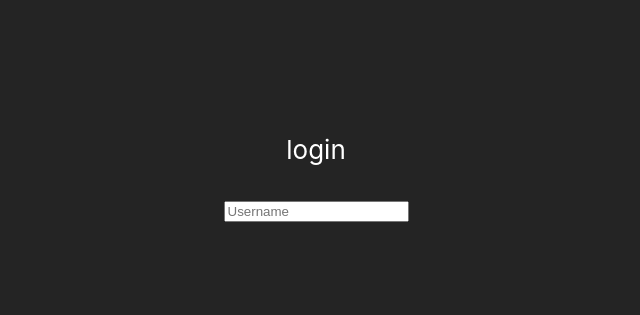
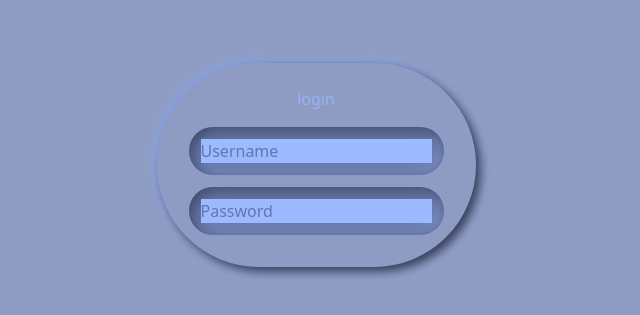
Before and after one commit to kbpositive/login-ui, a React (Create React App) app: page / in a window 1280 px wide. Shown: the part 235-550 px from the top of the page, without its empty margins (324-964 px from the left). Built offline with nearby package versions, Linux system fonts and the light colour scheme.

Commit message:
fixed alignment

```diff
--- a/src/App.css
+++ /dev/null
@@ -1,29 +0,0 @@
-.App {
-  text-align: center;
-}
-
-.App-logo {
-  height: 40vmin;
-  pointer-events: none;
-}
-
-@media (prefers-reduced-motion: no-preference) {
-  .App-logo {
-    animation: App-logo-spin infinite 20s linear;
-  }
-}
-
-.App-header {
-  background-color: #242424;
-  min-height: 100vh;
-  display: flex;
-  flex-direction: column;
-  align-items: center;
-  justify-content: center;
-  font-size: calc(10px + 2vmin);
-  color: white;
-}
-
-.App-link {
-  color: #61dafb;
-}
--- a/src/App.js
+++ b/src/App.js
@@ -1,30 +1,39 @@
 import InputField from './components/InputField';
 import React, { useState } from 'react';
-import './App.css';
 
 function App() {
-  const [state, setState] = useState('');
+  const [username, setUsername] = useState('');
+  const [password, setPassword] = useState('');
 
-  function setInputValue(val) {
+  function setInputValue(setVal, val) {
     val = val.trim();
     if (val.length > 12) {
       return;
     }
-    setState(val)
+    setVal(val)
   }
 
   return (
-    <div className="App">
-      <header className="App-header">
-        <p>login</p>
-        <InputField
-          type='text'
-          placeholder="Username"
-          value={state ? state : ''}
-          onChange={(state) => setInputValue(state)}
-        />
-
-      </header>
+    <div class="bg-blue-900 bg-opacity-50 flex h-screen">
+      <div class="mix-blend-overlay m-auto p-5 rounded-full shadow-outter">
+        <p class="mix-blend-overlay text-gray-100 text-center p-1">login</p>
+        <div class="text-gray-100 mix-blend-overlay bg-gray-500 bg-opacity-50 flex shadow-inner font-sans rounded-3xl m-3 p-3 justify-center">
+          <InputField
+            type='text'
+            placeholder="Username"
+            value={username ? username : ''}
+            onChange={(username) => setInputValue(setUsername, username)}
+          />
+        </div>
+        <div class="mix-blend-overlay bg-gray-500 bg-opacity-50 flex shadow-inner font-sans rounded-3xl m-3 p-3 justify-center">
+          <InputField
+            type='password'
+            placeholder="Password"
+            value={password ? password : ''}
+            onChange={(password) => setInputValue(setPassword, password)}
+          />
+        </div>
+      </div>
     </div>
   );
 }
--- a/src/components/InputField.js
+++ b/src/components/InputField.js
@@ -2,6 +2,7 @@ function InputField(props) {
     return (
         <div className='inputField'>
             <input
+                class='text-center bg-transparent'
                 className='input'
                 type={props.type}
                 placeholder={props.placeholder}
--- a/src/index.css
+++ b/src/index.css
@@ -1,13 +1,4 @@
-body {
-  margin: 0;
-  font-family: -apple-system, BlinkMacSystemFont, 'Segoe UI', 'Roboto', 'Oxygen',
-    'Ubuntu', 'Cantarell', 'Fira Sans', 'Droid Sans', 'Helvetica Neue',
-    sans-serif;
-  -webkit-font-smoothing: antialiased;
-  -moz-osx-font-smoothing: grayscale;
-}
-
-code {
-  font-family: source-code-pro, Menlo, Monaco, Consolas, 'Courier New',
-    monospace;
-}
+/* ./src/index.css */
+@tailwind base;
+@tailwind components;
+@tailwind utilities;
--- a/tailwind.config.js
+++ b/tailwind.config.js
@@ -11,7 +11,7 @@ module.exports = {
                 xl: '0 20px 25px -5px rgba(0, 0, 0, 0.1), 0 10px 10px -5px rgba(0, 0, 0, 0.04)',
                 '2xl': '0 25px 50px -12px rgba(0, 0, 0, 0.25)',
                 outter: '.3rem .3rem .6rem #595959, -.2rem -.2rem .5rem #E0E0E0',
-                inner: 'inset 0 2px 4px 0 rgba(0, 0, 0, 0.06)',
+                inner: 'inset .2rem .2rem 1rem #595959, inset -.2rem -.2rem 1rem #E0E0E0',
                 none: 'none',
             },
             colors: {
```
